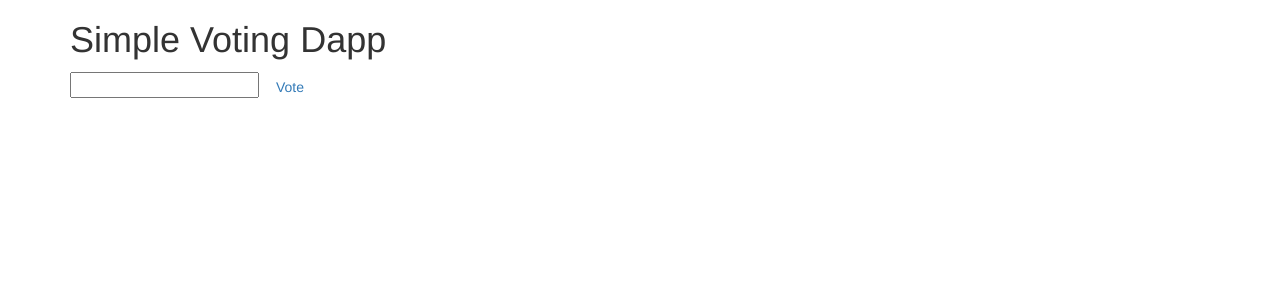
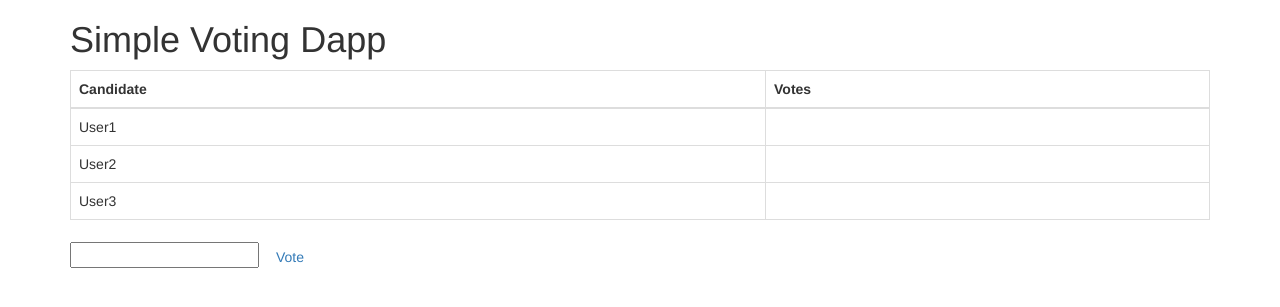
Before and after one commit to channy107/chain01, a Django app: page /app/ in a window 1280 px wide. Shown: the top 307 px of the page. Run offline with Django 3.2, Linux system fonts and the light colour scheme; some libraries are stand-ins or nearby versions; some web fonts are replaced.

Commit message:
블록체인 템플릿작성

```diff
--- a/app/templates/votes_list.html
+++ b/app/templates/votes_list.html
@@ -11,12 +11,34 @@
 <body class="container">
     <h1>Simple Voting Dapp</h1>
     <div>
+        <table class="table table-bordered">
+        <thead>
+            <tr>
+                <th>Candidate</th>
+                <th>Votes</th>
+            </tr>
+        </thead>
+        <tbody>
+            <tr>
+                <td>User1</td>
+                <td id="candidate-1"></td>
+            </tr>
+            <tr>
+                <td>User2</td>
+                <td id="candidate-2"></td>
+            </tr>
+            <tr>
+                <td>User3</td>
+                <td id="candidate-3"></td>
+            </tr>
+        </tbody>
+        </table>
 
     </div>
     <input type="text" id="candidate">
-<a href="#" onlclick="" class="btn" class="btn btn-primary">Vote</a>
+    <a href="#" onlclick="voteForCandidate()" class="btn" class="btn btn-primary">Vote</a>
 </body>
 <script src="https://cdn.rawgit.com/ethereum/web3.js/develop/dist/web3.js"></script>
 <script src="https://code.jquery.com/jquery-3.1.1.slim.min.js"></script>
-<script src="{% static 'index.js' %}"></script>
+<!--<script src="{% static 'index.js' %}"></script>-->
 </html>
```
Lines whose indentation alone changed are shown as unchanged.
